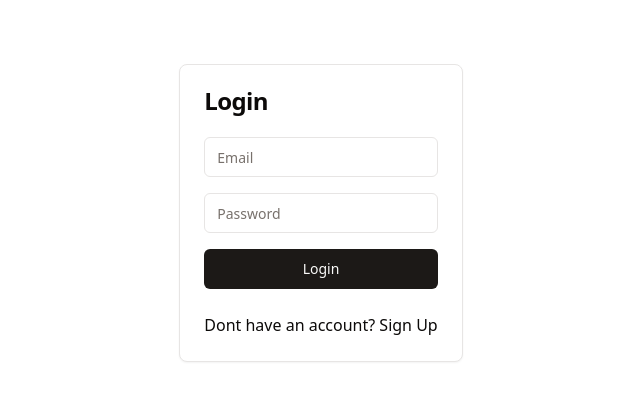
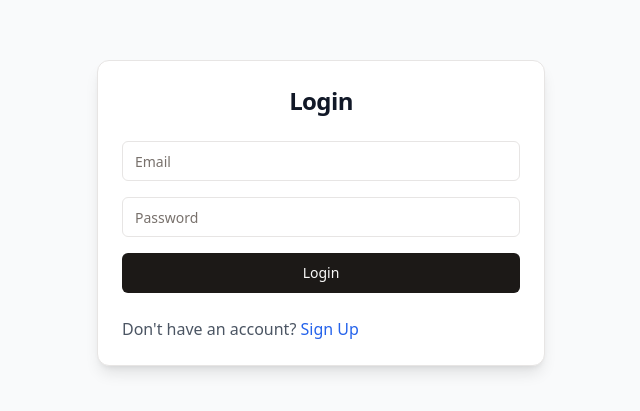
Before and after one commit to umarprogrammer19/Authentication, a Next.js app: page /login in a window 1280 px wide. Shown: the part 187-598 px from the top of the page, without its empty margins (319-959 px from the left). Built offline with nearby package versions, Linux system fonts and the light colour scheme; no server answers.

Commit message:
Login Page Improve

```diff
--- a/src/app/(auth)/login/page.tsx
+++ b/src/app/(auth)/login/page.tsx
@@ -7,19 +7,23 @@ import { redirect } from "next/navigation";
 export default async function Login() {
     const session = await auth();
     if (session?.user) redirect("/");
+
     return (
-        <div className="flex justify-center items-center h-dvh">
-            <Card>
-                <CardHeader>
-                    <CardTitle>Login</CardTitle>
+        <div className="flex justify-center items-center h-screen bg-gray-50">
+            <Card className="max-w-md w-full shadow-lg rounded-xl">
+                <CardHeader className="text-center">
+                    <CardTitle className="text-2xl font-semibold text-gray-900">Login</CardTitle>
                 </CardHeader>
-                <CardContent >
+                <CardContent className="space-y-6">
                     <LoginForm />
                 </CardContent>
-                <CardFooter>
-                    <Link href="/signup">Dont have an account? Sign Up</Link>
+                <CardFooter className="text-center">
+                    <p className="text-md text-gray-600">
+                        Don't have an account?
+                        <Link href="/signup" className="font-medium text-blue-600 hover:text-blue-500"> Sign Up</Link>
+                    </p>
                 </CardFooter>
             </Card>
         </div>
     );
-};
+}
```
